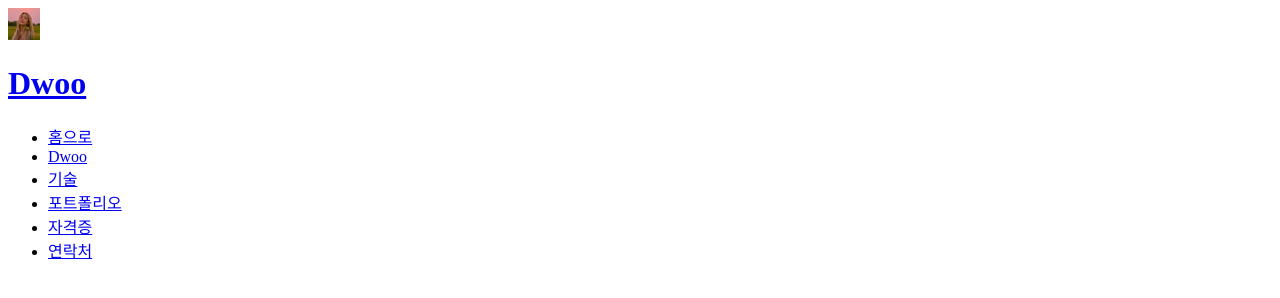
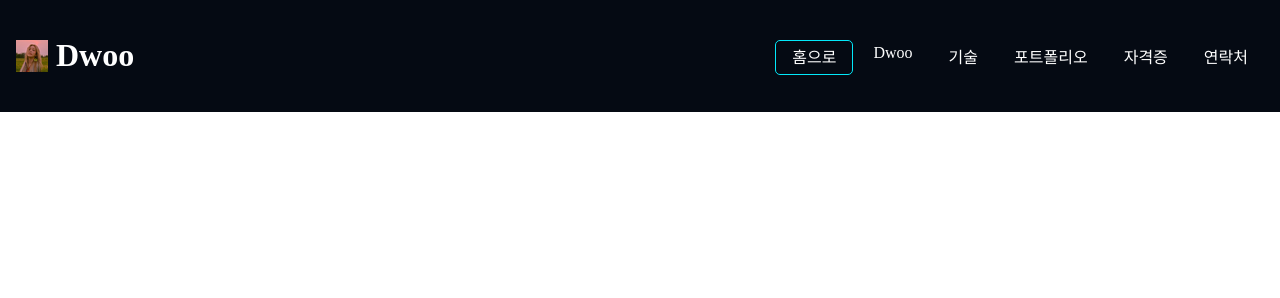
Before and after one commit to jwhong48250-commits/MYSITE, a plain HTML site: page index.html in a window 1280 px wide. Drawn offline with Linux system fonts and the light colour scheme; a web font is replaced by a local one.

Commit message:
header css 적용

```diff
--- a/images/css/style.css
+++ b/images/css/style.css
@@ -12,3 +12,84 @@
   font-weight: normal;
   font-display: swap;
 }
+/* Global */
+:root {
+  --color-primary: var(--color-black);
+  --color-primary-variant: var(--color-gray);
+  --color-accent: var(--color-blue);
+  --color-accent-variant: var(--color-orange);
+  --color-text: var(--color-white);
+
+  --color-black: #050a13;
+  --color-gray: #1b1e26;
+  --color-blue: #03e8f9;
+  --color-orange: #fd6413;
+  --color-white: #fff;
+
+  --size-max-width: 1200px;
+}
+
+* {
+  box-sizing: border-box;
+}
+
+body {
+  font-family: "GowoonDodum";
+  margin: 0;
+}
+
+a {
+  text-decoration: none;
+  color: var(--color-text);
+}
+
+ul {
+  list-style: none;
+  padding: 0;
+}
+
+/* header */
+.header {
+  background-color: var(--color-primary);
+  position: fixed;
+  top: 0;
+  width: 100%;
+  padding: 1rem;
+  display: flex;
+  justify-content: space-between;
+  align-items: center;
+  z-index: 10;
+}
+
+.header__logo {
+  display: flex;
+  align-items: center;
+  gap: 8px;
+}
+
+.header__logo__img {
+  width: 36px;
+  height: 36px;
+}
+
+.header__logo__title {
+  font-size: 1.8rem;
+}
+
+.header__menu {
+  display: flex;
+  gap: 4px;
+}
+
+.header__menu__item {
+  padding: 8px 16px;
+}
+
+.header__menu__item:hover {
+  border-bottom: 1px solid var(--color-accent);
+}
+
+.header__menu__item.active {
+  border: 1px solid var(--color-accent);
+  border-radius: 5px;
+}
--- a/index.html
+++ b/index.html
@@ -6,23 +6,24 @@
     <meta name="author" content="Dwoo" />
     <meta name="description" content="우주에서 가장 뛰어난 AI 개발자" />
     <title>Dwoo&#39;s website</title>
+    <link rel="stylesheet" href="./images/css/style.css">
     <link rel="shortcut icon" href="./images/헤이즈.ico" type="images/x-icon" />
   </head>
   <body>
     <!-- header -->
-    <header>
-      <div>
-        <img src="./images/헤이즈.ico" alt="logo" />
+    <header class="header">
+      <div class="header__logo">
+        <img class="header__logo__title" src="./images/헤이즈.ico" alt="logo" />
         <h1><a href="#">Dwoo</a></h1>
       </div>
-      <nav>
-        <ul>
-          <li><a href="#home">홈으로</a></li>
-          <li><a href="#about">Dwoo</a></li>
-          <li><a href="#skills">기술</a></li>
-          <li><a href="#work">포트폴리오</a></li>
-          <li><a href="#license">자격증</a></li>
-          <li><a href="#contact">연락처</a></li>
+      <nav class="header__nav">
+        <ul class="header__menu">
+          <li><a href="#home" class="header__menu__item active">홈으로</a></li>
+          <li><a href="#about" class="header__menu__item">Dwoo</a></li>
+          <li><a href="#skills" class="header__menu__item">기술</a></li>
+          <li><a href="#work" class="header__menu__item">포트폴리오</a></li>
+          <li><a href="#license" class="header__menu__item">자격증</a></li>
+          <li><a href="#contact" class="header__menu__item">연락처</a></li>
         </ul>
       </nav>
     </header>
```
